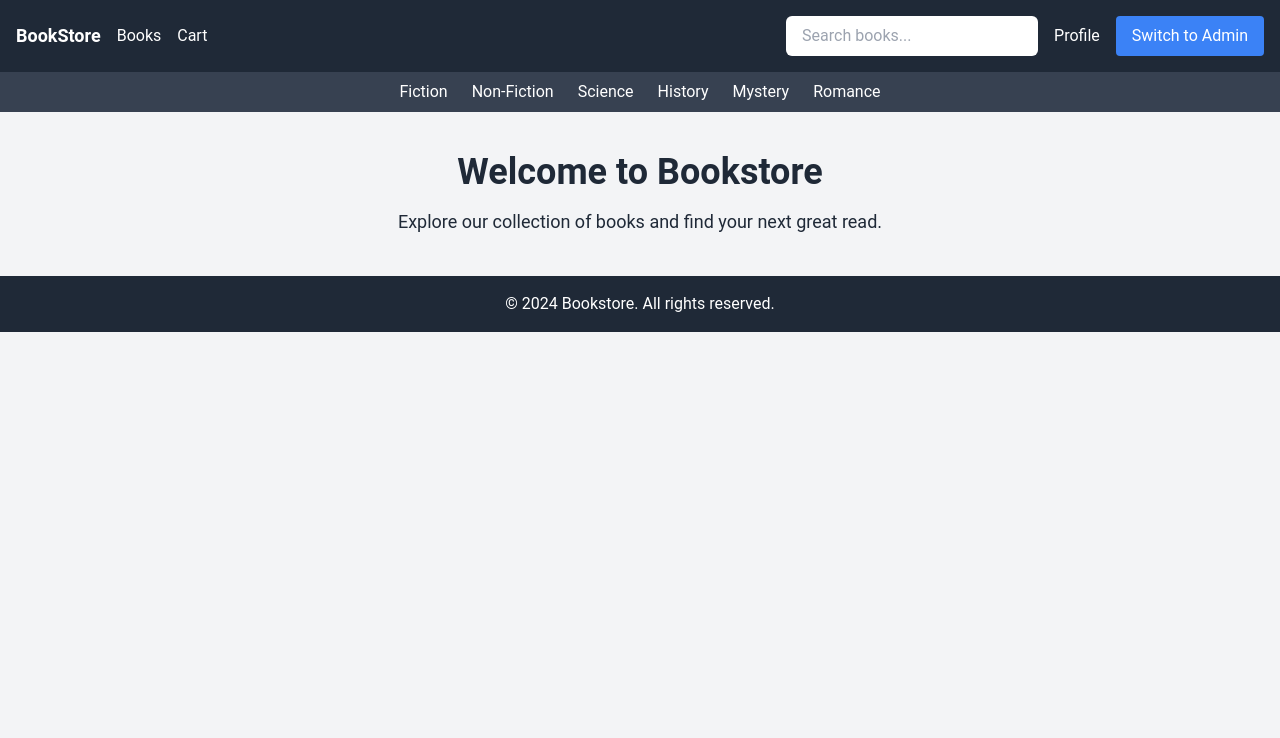
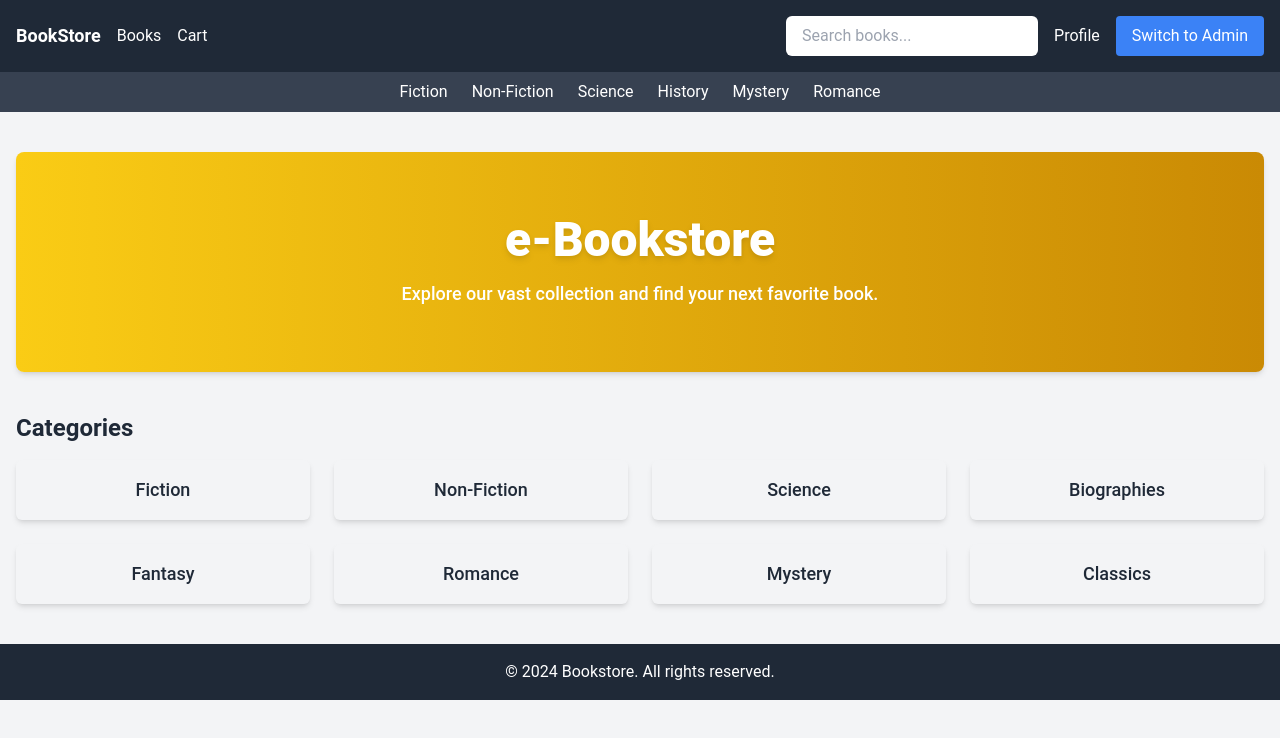
Before and after one commit to mperwe/bookstore-frontend, a React (Create React App) app: page / in a window 1280 px wide. Shown: the top 738 px of the page. Built offline with nearby package versions, Linux system fonts and the light colour scheme.

Commit message:
edit NavBar

```diff
--- a/src/pages/Home.jsx
+++ b/src/pages/Home.jsx
@@ -2,9 +2,33 @@ import React from "react";
 
 function Home() {
   return (
-    <div className="container mx-auto mt-10">
-      <h1 className="text-4xl font-bold text-center">Welcome to Bookstore</h1>
-      <p className="text-center mt-4 text-lg">Explore our collection of books and find your next great read.</p>
+    <div className="container mx-auto mt-10 px-4">
+      {/* Hero Section */}
+      <div className="bg-gradient-to-r from-yellow-400 to-yellow-600 text-white py-16 rounded-lg shadow-md">
+        <h1 className="text-5xl font-extrabold text-center drop-shadow-md">
+          e-Bookstore
+        </h1>
+        <p className="text-center mt-4 text-lg font-medium">
+          Explore our vast collection and find your next favorite book.
+        </p>
+      </div>
+
+      {/* Categories Section */}
+      <div className="mt-10">
+        <h2 className="text-2xl font-semibold mb-4">Categories</h2>
+        <div className="grid grid-cols-2 sm:grid-cols-3 md:grid-cols-4 gap-6">
+          {["Fiction", "Non-Fiction", "Science", "Biographies", "Fantasy", "Romance", "Mystery", "Classics"].map(
+            (category) => (
+              <div
+                key={category}
+                className="bg-gray-100 hover:bg-yellow-100 text-center py-4 rounded-md shadow-md cursor-pointer transition-all duration-300"
+              >
+                <span className="text-lg font-medium">{category}</span>
+              </div>
+            )
+          )}
+        </div>
+      </div>
     </div>
   );
 }
```
